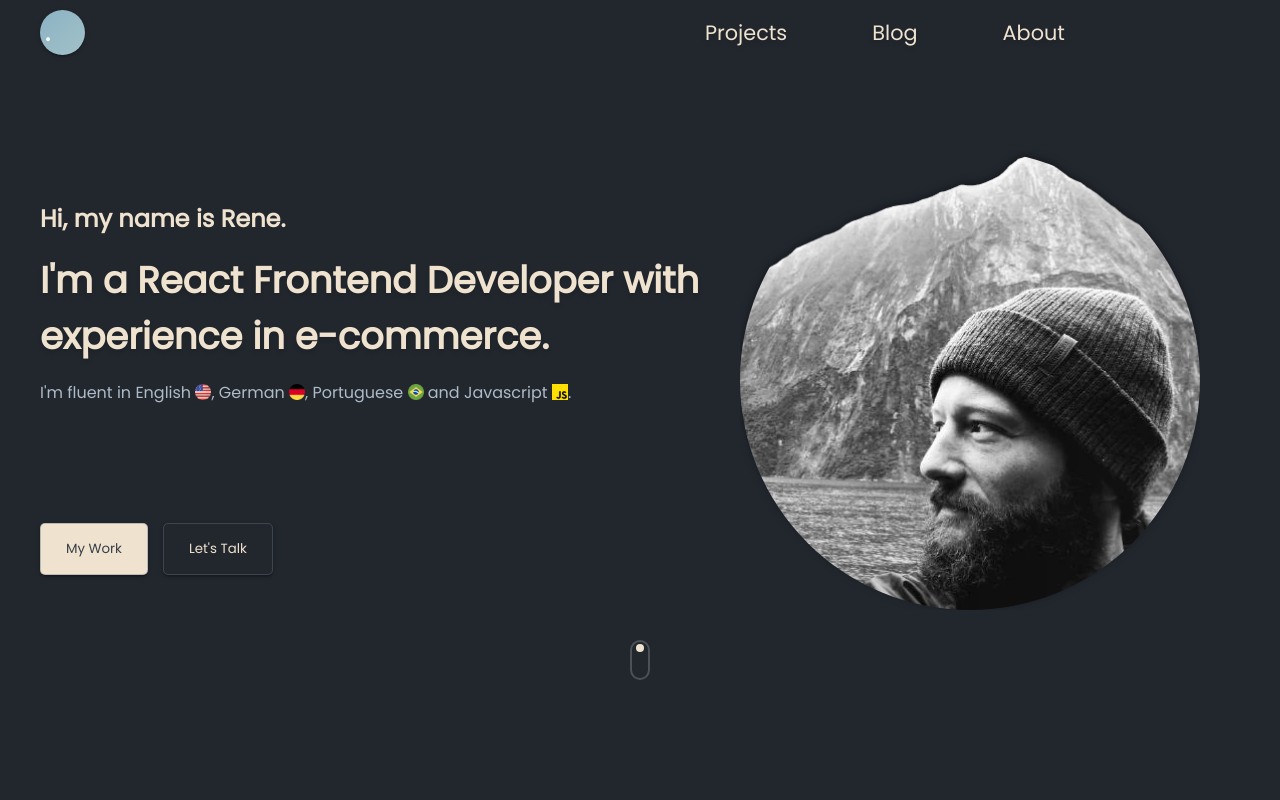
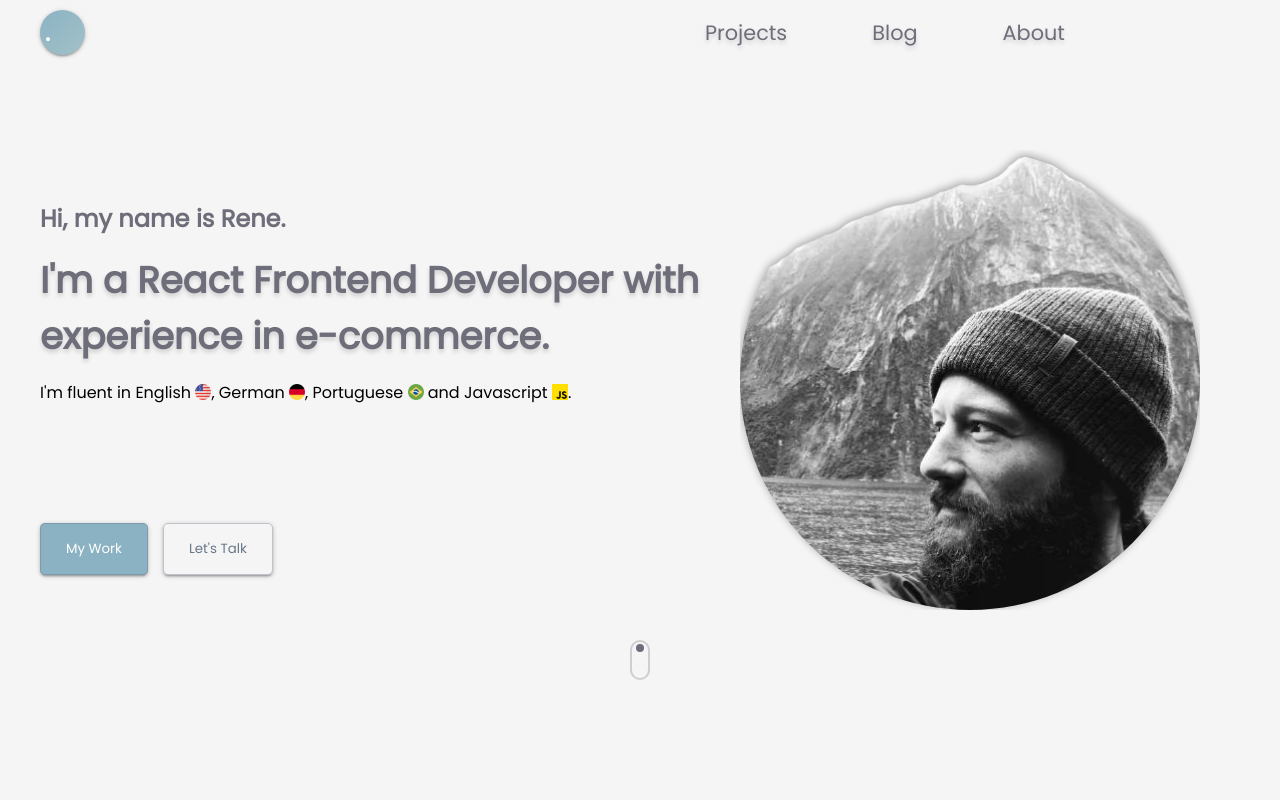
Before and after one commit to renebitter/portfolio, a Next.js app: page / in a window 1280 px wide. Shown: the top 800 px of the page. Built offline with nearby package versions, Linux system fonts and the light colour scheme; some icons are missing.

Commit message:
Add system theme recognition

```diff
--- a/components/layout/navbar.js
+++ b/components/layout/navbar.js
@@ -5,15 +5,14 @@ import Link from 'next/link';
 import { AnimatePresence } from 'framer-motion';
 
 const Navbar = (props) => {
+  const { theme } = props;
   const [navExpanded, setNavExpanded] = useState(false);
   const [sticky, setSticky] = useState(false);
   const [showModal, setShowModal] = useState();
-  const [theme, setTheme] = useState('dark');
 
   function setThemeHandler() {
     const newTheme = theme === 'light' ? 'dark' : 'light';
-    setTheme(newTheme);
-    props.theme(newTheme);
+    props.newTheme(newTheme);
   }
 
   function showModalHandler() {
--- a/pages/_app.js
+++ b/pages/_app.js
@@ -2,14 +2,23 @@ import '../styles/globals.scss';
 import Head from 'next/head';
 import Navbar from '../components/layout/navbar';
 import Footer from '../components/layout/footer';
-import { useState } from 'react';
+import { useState, useEffect } from 'react';
 
 function MyApp({ Component, pageProps }) {
-  const [theme, setTheme] = useState('dark');
+  const [theme, setTheme] = useState();
+
+  useEffect(() => {
+    if (window.matchMedia('(prefers-color-scheme: light)').matches) {
+      setTheme('light');
+    } else {
+      setTheme('dark');
+    }
+  }, [setTheme]);
+
   return (
     <>
       <div className='app' data-theme={theme}>
-        <Navbar theme={setTheme}>
+        <Navbar theme={theme} newTheme={setTheme}>
           <Head>
             <meta
               name='viewport'
```
